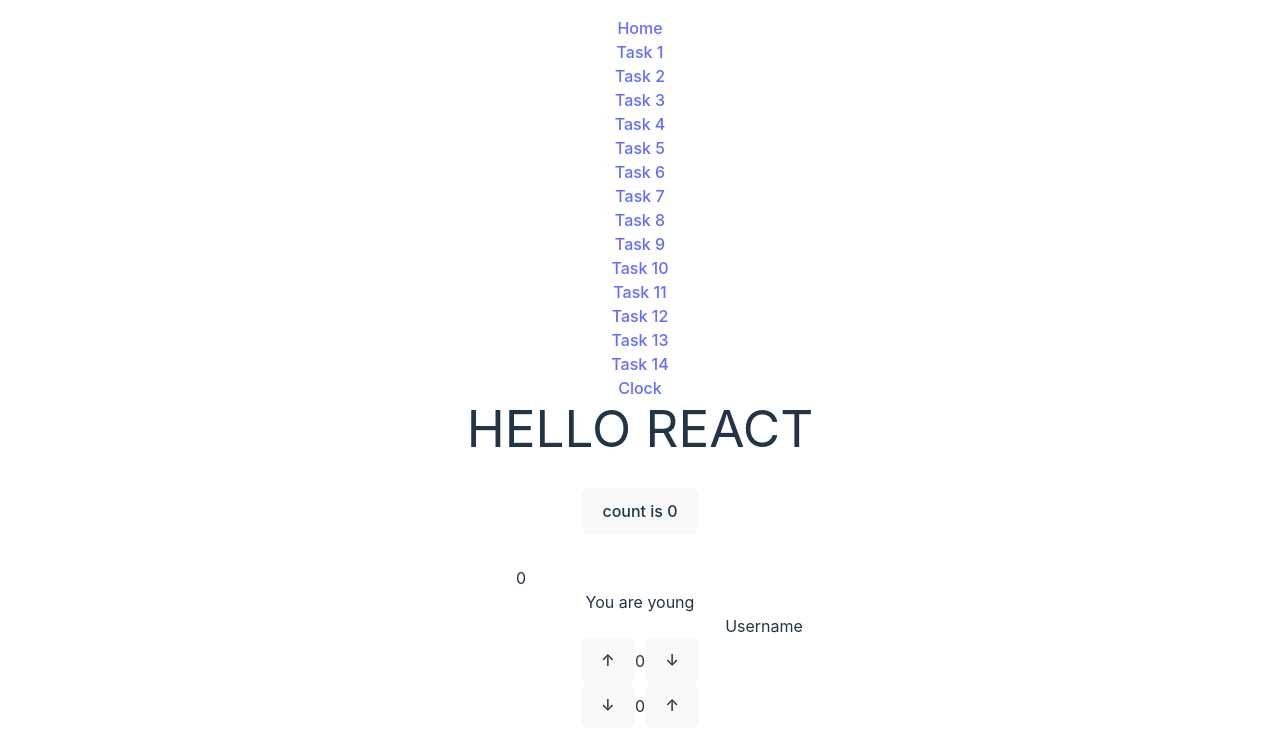
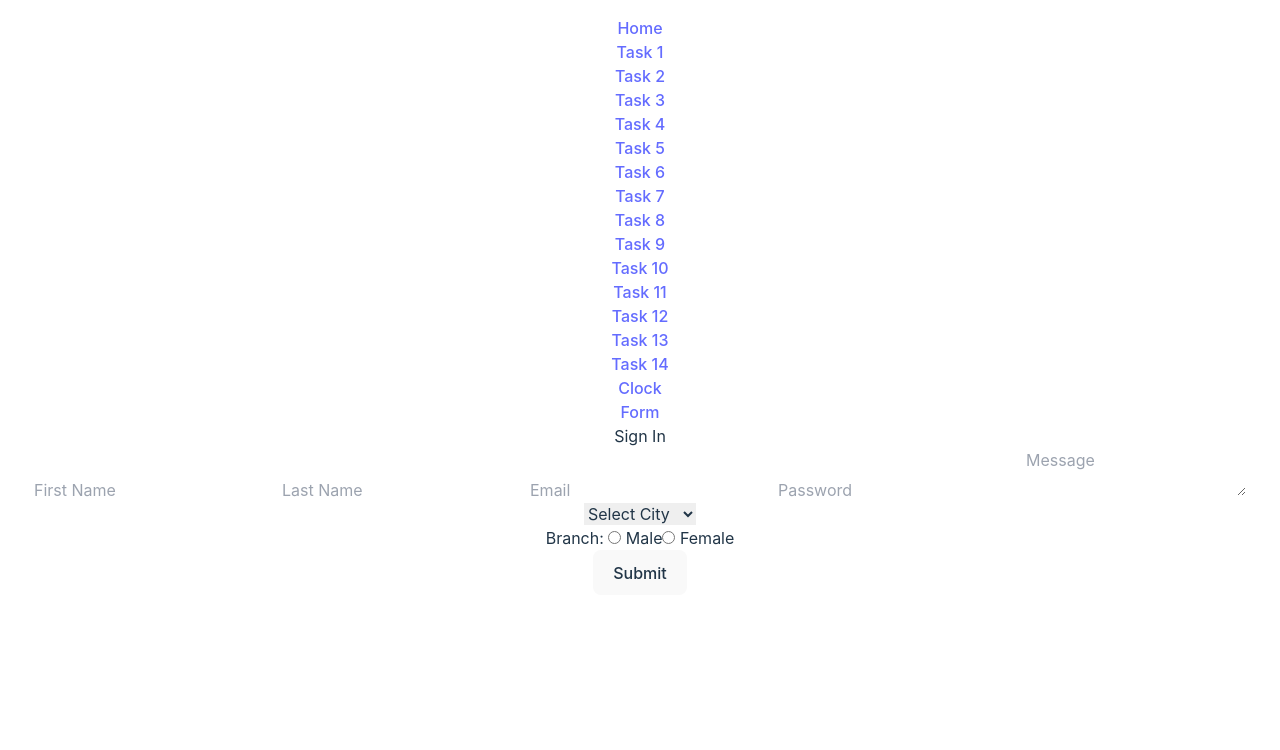
Before and after one commit to Krish4523/react-tutorial, a React (Vite) app: page /form in a window 1280 px wide. Before the commit this address led to /. Shown: the top 750 px of the page. Built offline with nearby package versions, Linux system fonts and the light colour scheme.

Commit message:
add FormExample.jsx

```diff
--- a/src/App.jsx
+++ b/src/App.jsx
@@ -17,6 +17,7 @@ import { Task12 } from "./tasks/Task12.jsx";
 import { Task13 } from "./tasks/Task13.jsx";
 import { T1 } from "./components/T1.jsx";
 import { Clock } from "./tasks/Clock.jsx";
+import { FormExample } from "./tasks/FormExample.jsx";
 
 const info = { model: "Grand i10", brand: "Hyundai" };
 const students = [
@@ -41,6 +42,7 @@ const links = [
   { href: "/task13", item: "Task 13" },
   { href: "/task14", item: "Task 14" },
   { href: "/task15", item: "Clock" },
+  { href: "/form", item: "Form" },
 ];
 
 function App() {
@@ -68,6 +70,7 @@ function App() {
           <Route path="/task13" element={<Task13 />} />
           <Route path="/task14" element={<T1 />} />
           <Route path="/task15" element={<Clock />} />
+          <Route path="/form" element={<FormExample />} />
           <Route path="*" element={<Navigate to="/" />} />
         </Routes>
       </BrowserRouter>
--- a/src/tasks/AxiosDemo.jsx
+++ b/src/tasks/AxiosDemo.jsx
@@ -4,7 +4,18 @@ import axios from "axios";
 
 const AxiosDemo = () => {
   const [post, setPost] = useState("");
-  // const [joke, setJoke] = useState([]);
+  const [joke, setJoke] = useState([]);
+
+  function fetchJoke() {
+    axios
+      .get("https://official-joke-api.appspot.com/random_joke")
+      .then((res) => {
+        // console.log(res);
+        setJoke(res.data);
+      })
+      .catch((err) => console.error(err));
+  }
+
   useEffect(() => {
     axios
       .get("https://dog.ceo/api/breeds/image/random")
@@ -15,14 +26,6 @@ const AxiosDemo = () => {
       .catch((error) => {
         console.log(error);
       });
-
-    // axios
-    //   .get("https://official-joke-api.appspot.com/random_joke")
-    //   .then((res) => {
-    //     console.log(res);
-    //     setJoke(res.data.punchline);
-    //   })
-    //   .catch((err) => console.error(err));
   });
   return (
     <>
@@ -31,6 +34,11 @@ const AxiosDemo = () => {
         alt="This is Post"
         className="size-40 rounded-md"
       />
+      <div>
+        <p>{joke.setup}</p>
+        <p>{joke.punchline}</p>
+        <button onClick={fetchJoke}>FetchJoke</button>
+      </div>
     </>
   );
 };
--- a/src/tasks/Clock.jsx
+++ b/src/tasks/Clock.jsx
@@ -5,9 +5,10 @@ export function Clock() {
   const [time, setTime] = useState(new Date());
 
   useEffect(() => {
+    console.log("Rendered");
     const interval = setInterval(() => setTime(new Date()), 1000);
     return () => clearInterval(interval); // Cleanup the interval on component unmount
-  });
+  }, []);
 
   return (
     <h1 className="text-[4rem] font-bold font-mono">
--- /dev/null
+++ b/src/tasks/FormExample.jsx
@@ -0,0 +1,116 @@
+import { useState } from "react";
+
+export function FormExample() {
+  const [formData, setFromData] = useState({});
+
+  function handleChange(e) {
+    setFromData({
+      ...formData,
+      [e.target.name]: e.target.value,
+    });
+  }
+
+  function handleSubmit(e) {
+    e.preventDefault();
+    const { fname, lname, email, password, msg, gender, city } = formData;
+    alert(
+      `Name: ${fname} ${lname}
+Email: ${email}
+Password: ${password}
+Message: ${msg}
+Gender: ${gender}
+City: ${city}`,
+    );
+  }
+
+  return (
+    <div className="flex justify-center">
+      <form
+        onSubmit={handleSubmit}
+        className="flex justify-center p-4 bg-slate-950 w-[20rem] rounded-md shadow-lg"
+      >
+        <fieldset className="flex flex-col gap-4 mb-4">
+          <legend className="text-2xl mb-2">Sign In</legend>
+          <input
+            type="text"
+            name="fname"
+            placeholder="First Name"
+            className="px-4 py-2 rounded-md w-full"
+            onChange={handleChange}
+            required
+          />
+          <input
+            type="text"
+            name="lname"
+            placeholder="Last Name"
+            className="px-4 py-2 rounded-md w-full"
+            onChange={handleChange}
+            required
+          />
+          <input
+            type="email"
+            name="email"
+            placeholder="Email"
+            className="px-4 py-2 rounded-md w-full"
+            onChange={handleChange}
+            required
+          />
+          <input
+            type="password"
+            name="password"
+            placeholder="Password"
+            className="px-4 py-2 rounded-md w-full"
+            onChange={handleChange}
+            required
+          />
+          <textarea
+            onChange={handleChange}
+            name="msg"
+            placeholder="Message"
+            className="px-4 py-2 rounded-md w-full"
+          ></textarea>
+
+          <div className="flex items-start">
+            <select
+              onChange={handleChange}
+              className="px-4 py-2 rounded-md"
+              name="city"
+            >
+              <option selected disabled hidden>
+                Select City
+              </option>
+              <option value="Ahmedabad">Ahmedabad</option>
+              <option value="Surat">Surat</option>
+              <option value="Baroda">Baroda</option>
+              <option value="Morbi">Morbi</option>
+            </select>
+          </div>
+          <div className="flex gap-2">
+            <label>Branch: </label>
+            <label>
+              <input
+                type="radio"
+                name="gender"
+                value="male"
+                onChange={handleChange}
+              />{" "}
+              Male
+            </label>
+            <label>
+              <input
+                type="radio"
+                name="gender"
+                value="femail"
+                onChange={handleChange}
+              />{" "}
+              Female
+            </label>
+          </div>
+          <div className="flex justify-center">
+            <button type="submit">Submit</button>
+          </div>
+        </fieldset>
+      </form>
+    </div>
+  );
+}
--- a/src/tasks/Task12.jsx
+++ b/src/tasks/Task12.jsx
@@ -32,6 +32,9 @@ export function Task12() {
           onChange={(e) => setCity(e.target.value)}
           className="px-4 py-2 rounded-md"
         >
+          <option selected disabled hidden>
+            Select City
+          </option>
           <option value="Ahmedabad">Ahmedabad</option>
           <option value="Surat">Surat</option>
           <option value="Baroda">Baroda</option>
@@ -62,5 +65,4 @@ export function Task12() {
       </div>
     </form>
   );
-  /* */
 }
```
